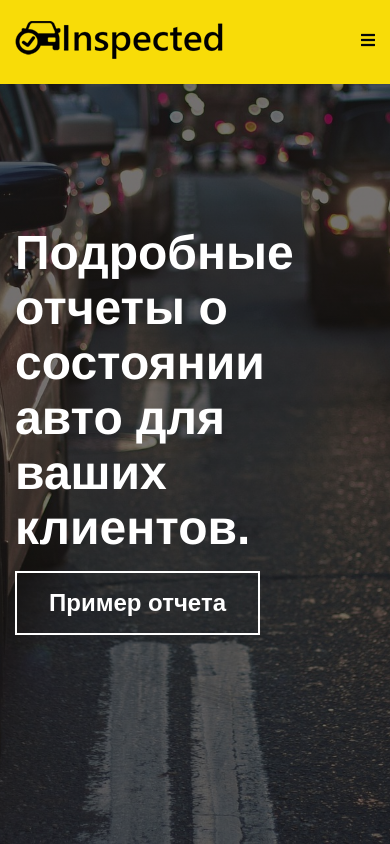
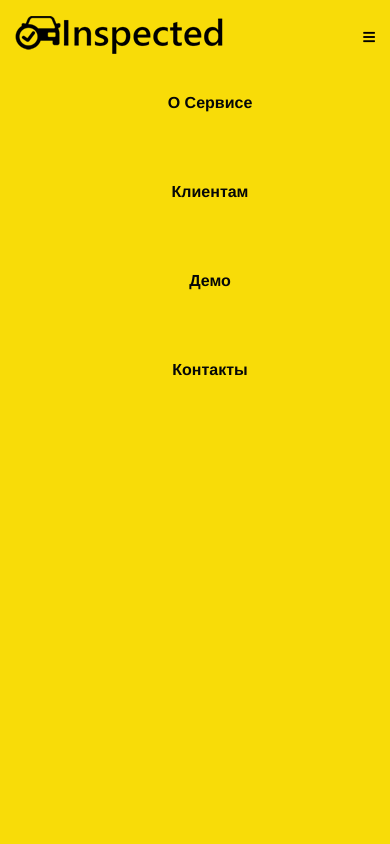
Before and after one commit to ValiantsinLopan/inspected, a plain HTML site: page index.html in a window 390 px wide. Shown: the top 844 px of the page. Drawn offline with Linux system fonts and the light colour scheme.

Commit message:
add mobile nav

```diff
--- a/css/style.css
+++ b/css/style.css
@@ -70,11 +70,14 @@ figure {
 header {
     position: fixed;
     background-color: #f8dc08;
-    height: 10vh;
     position: fixed;
     z-index: 100;
     width: 100%;
     align-items: center;
+}
+header.container {
+    display: block;
+    padding: 15px;
 }
 
 .menu {
@@ -85,20 +88,42 @@ header {
     height: 100%;
 }
 
-nav {
+.main-menu {
     display: none;
 }
 
-nav ul {
+.main-menu ul {
     display: flex;
     margin-left: auto;
     height: 100%;
 }
 
-nav ul li {
+.main-menu ul li {
     padding-left: 2.15rem;
     padding-right: 2.15rem;
     font-weight: 600;
+}
+
+.mobile-menu {
+    height: 100vh;
+    width: 100vw;
+    background-color: #f8dc08;
+}
+
+.mobile-menu ul {
+    display: flex;
+    justify-content: center;
+    align-items: center;
+    flex-direction: column;
+}
+
+.mobile-menu ul li {
+    padding: 2.15rem 0;
+    font-weight: 600;
+}
+
+.hamburger {
+    border: none;
 }
 
 /** Banner **/
@@ -239,13 +264,24 @@ footer ul li {
     .container {
         padding: 50px;
     }
+
+    header.container {
+        padding: 15px 50px;
+    }
+
     .features, .clients {
         padding: 50px;
     }
-    nav {
+
+    .main-menu {
         display: inline-block;
     }
-    .icon {
+
+    .hamburger {
+        display: none;
+    }
+
+    .mobile-menu {
         display: none;
     }
     .clients__item {
--- a/index.html
+++ b/index.html
@@ -21,7 +21,7 @@
                     <img src="./img/logo-black.png" alt="Inspected.By">
                 </a>
             </div>
-            <nav>
+            <nav class="main-menu">
                 <ul>
                     <li><a href="#">О Сервисе</a></li>
                     <li><a href="#">Клиентам</a></li>
@@ -29,13 +29,21 @@
                     <li><a href="#">Контакты</a></li>
                 </ul>
             </nav>
-            <a href="#" class="icon">
+            <button class="hamburger">
                 <i class="fa fa-bars"></i>
-            </a>
+            </button>
+
         </div>
+        <nav class="mobile-menu">
+            <ul>
+                <li><a href="#">О Сервисе</a></li>
+                <li><a href="#">Клиентам</a></li>
+                <li><a href="#">Демо</a></li>
+                <li><a href="#">Контакты</a></li>
+            </ul>
+        </nav>
+    </header>
 
-
-    </header>
     <main>
         <section class="banner container">
             <div class="heading">
```
